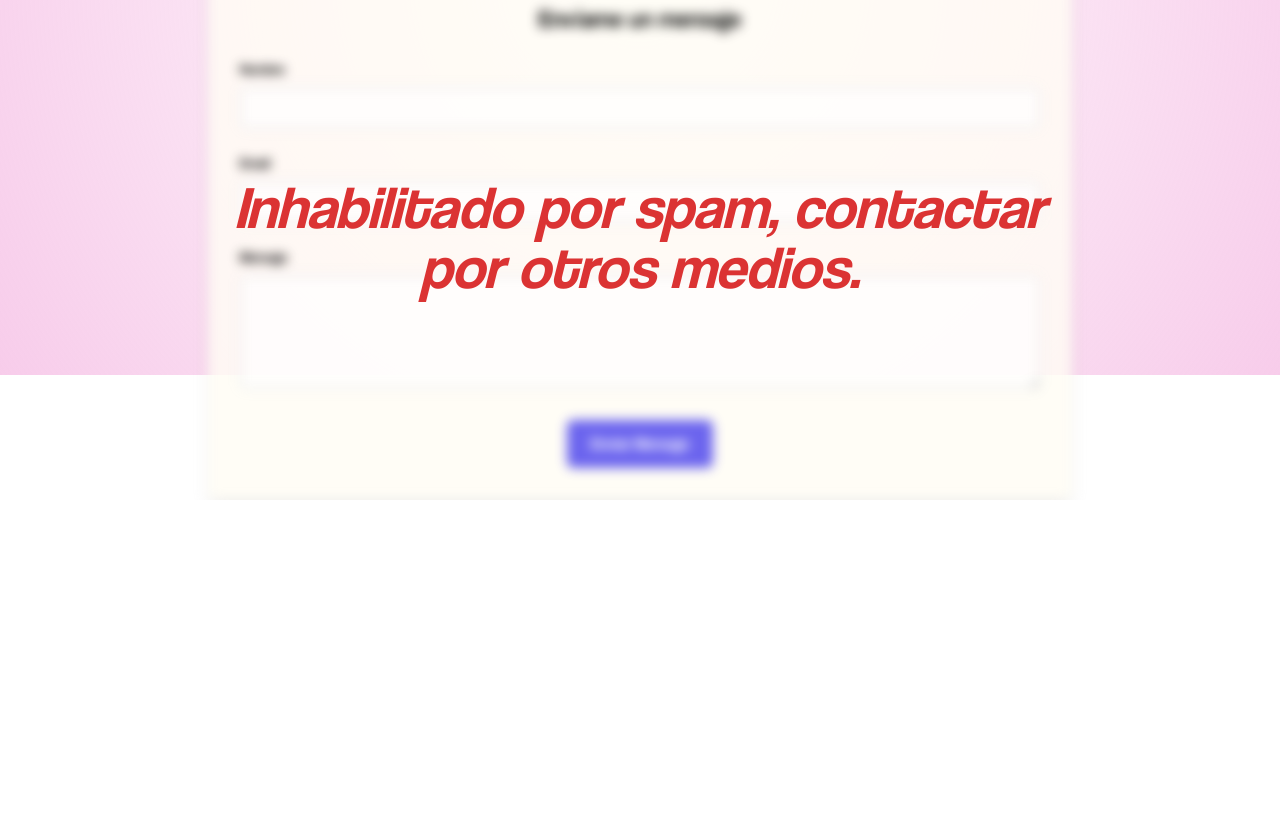
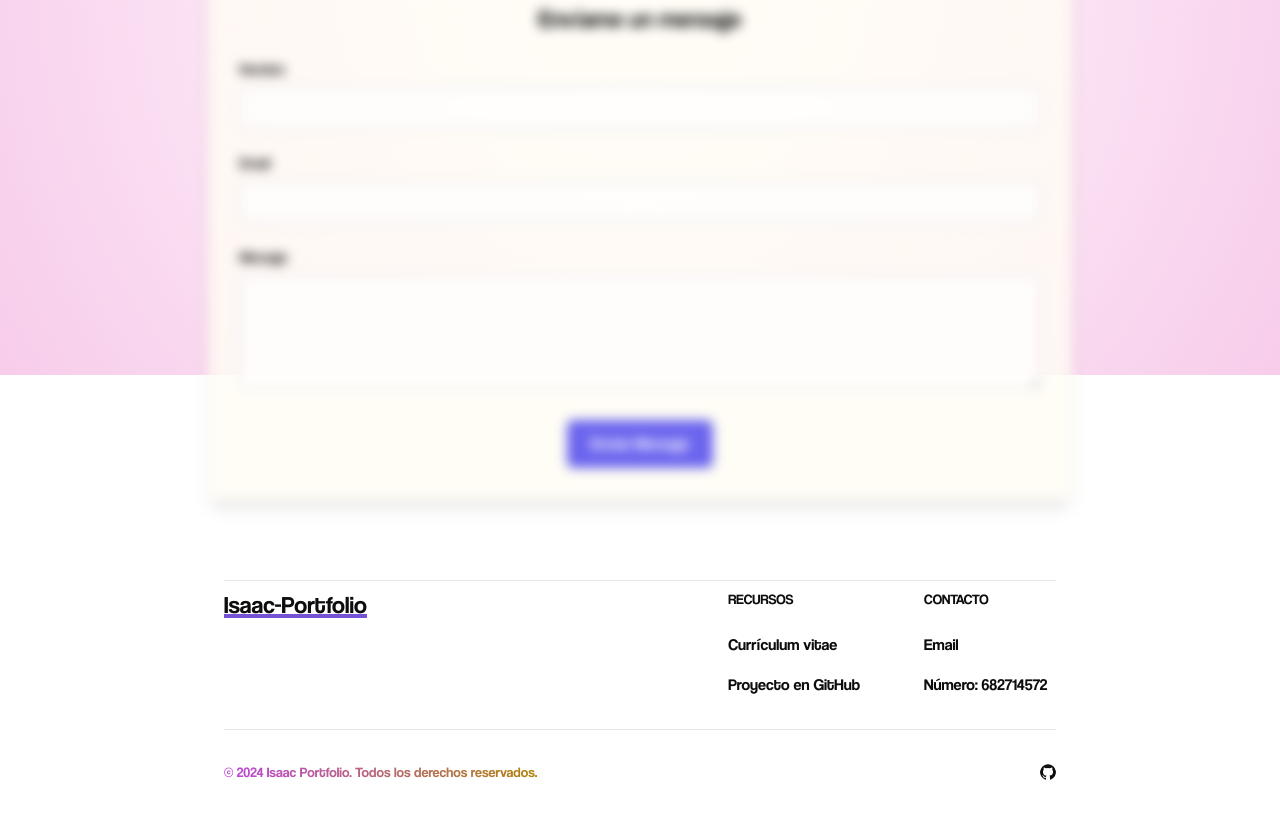
Before and after one commit to SysGarcia/Portfolio-Web, an Astro site in the folder portfolio/: page /Contacto in a window 1280 px wide. Shown: the part 425-1239 px from the top of the page. Before the commit the page ends 925 px from the top, so only its background shows below. Built offline with nearby package versions, Linux system fonts and the light colour scheme; Astro itself is replaced by a stand-in of ours; what tailwindcss-animated, tailwindcss-bg-patterns would draw is missing.

Commit message:
footer addition and contact form major changes

```diff
--- a/portfolio/src/components/footer.astro
+++ b/portfolio/src/components/footer.astro
@@ -19,13 +19,13 @@
           </ul>
         </div>
         <div class="flex flex-col h-full">
-          <h2 class="mb-6 text-sm uppercase">Legal</h2>
+          <h2 class="mb-6 text-sm uppercase">Contacto</h2>
           <ul class="font-medium flex flex-col flex-grow">
             <li class="mb-4">
-              <a href="#" target="_blank" class="hover:underline">Política de Privacidad</a>
+              <a href="mailto:isaacgarciaduran45@gmail.com" class="hover:underline">Email</a>
             </li>
             <li class="mt-auto">
-              <a href="#" target="_blank" class="hover:underline">Términos &amp; Condiciones</a>
+              <a href="tel:+34682714572" class="hover:underline">Número: 682714572</a>
             </li>
           </ul>
         </div>
--- a/portfolio/src/components/form.astro
+++ b/portfolio/src/components/form.astro
@@ -1,3 +1,7 @@
+---
+import Footer from "../components/footer.astro";
+---
+
 <section class="max-w-4xl mx-auto px-4 pt-12 font-CoolVetica">
   <h2 class="text-4xl text-center mb-8 white_text">¡Contacta conmigo!</h2>
 
@@ -18,12 +22,8 @@
         <p class="text-center white_text">isaacgarciaduran45@gmail.com</p>
     </div>
   </div>
+
   <div class="relative">
-    <h1 style=" position: absolute;
-  z-index: 222;
-  left: 50%;
-  top: 50%;
-  transform: translate(-50%, -50%);" class="w-full text-center text-6xl text-[#db3333] italic">Inhabilitado por spam, contactar por otros medios.</h1>
   <div style="filter: blur(6px);">
     <form class="mt-12 contact_form_white white_text p-8 rounded-lg shadow-lg">
         <h3 class="text-2xl mb-6 text-center form_white_text">Envíame un mensaje</h3>
@@ -44,11 +44,12 @@
                 Enviar Mensaje
             </button>
         </div>
-    </form></div>
+    </form>
+  </div>
+  <Footer />
     </div>
 
 </section>
-
 <style>
     .white_text {
       color: #fff;
```
